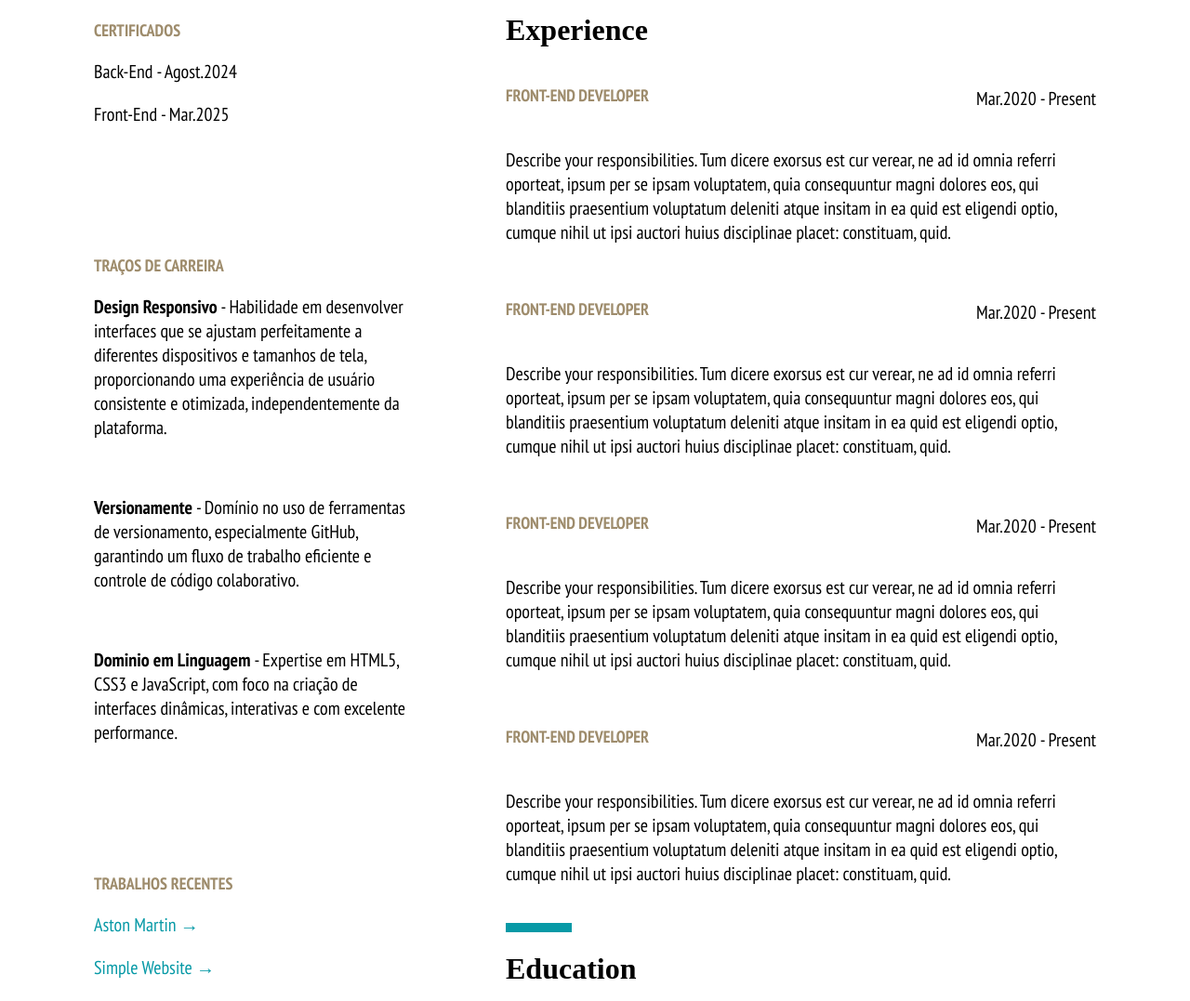
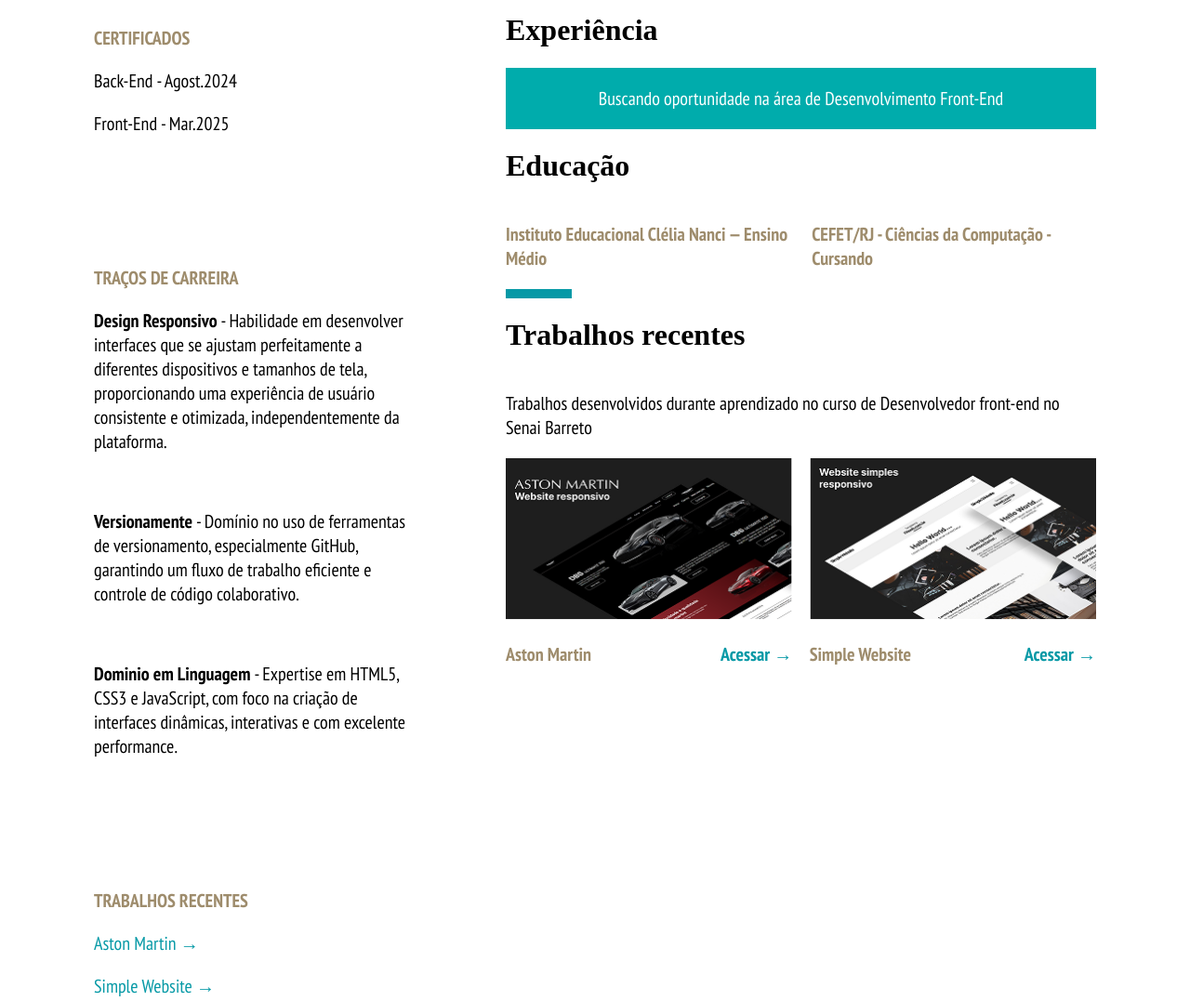
Before and after one commit to LuraKamuRa/lucas-cespes, a plain HTML site: page index.html in a window 1280 px wide. Shown: the part 1000-2077 px from the top of the page at 93% size. Drawn offline with Linux system fonts and the light colour scheme; a web font is replaced by a local one.

Commit message:
finalização da customização da pagina

```diff
--- a/index.html
+++ b/index.html
@@ -27,7 +27,7 @@
             <p>DESENVOLVEDOR</p>
             <h1>Lucas Cespes </h1>
             <div class="contato-button">
-                <P><a href="#">CONTACT ME</a></P>
+                <P><a href="#">CONTATE ME</a></P>
             </div>
         </div>
     </div>
@@ -63,55 +63,25 @@
         </div>
         <div class="coluna2">
             <div class="sobre">
-                <h1>About Me</h1>
+                <h1>Sobre mim</h1>
                 <p>Sou um entusiasta da programação, começando minha jornada no mundo da tecnologia e desenvolvimento Front-End e Back-End!</p>
 
             </div>
             <div class="quebra"></div>
             <div class="experience">
-                <h1>Experience</h1>
-                <div class="content">
-                    <div class="title">
-                        <div class="skill"><h3>FRONT-END DEVELOPER</h3></div>
-                        <div class="data"><p>Mar.2020 - Present</p></div>
-                    </div>
-                    <p>Describe your responsibilities.  Tum dicere exorsus est cur verear, ne ad id omnia referri oporteat, ipsum per se ipsam voluptatem, quia consequuntur magni dolores eos, qui blanditiis praesentium voluptatum deleniti atque insitam in ea quid est eligendi optio, cumque nihil ut ipsi auctori huius disciplinae placet: constituam, quid.</p>
+                <h1>Experiência</h1>
+                <div class="busca">
+                    <p>Buscando oportunidade na área de Desenvolvimento Front-End</p>
                 </div>
+
             </div>
-            <div class="experience">
-                <div class="content">
-                    <div class="title">
-                        <div class="skill"><h3>FRONT-END DEVELOPER</h3></div>
-                        <div class="data"><p>Mar.2020 - Present</p></div>
-                    </div>
-                    <p>Describe your responsibilities.  Tum dicere exorsus est cur verear, ne ad id omnia referri oporteat, ipsum per se ipsam voluptatem, quia consequuntur magni dolores eos, qui blanditiis praesentium voluptatum deleniti atque insitam in ea quid est eligendi optio, cumque nihil ut ipsi auctori huius disciplinae placet: constituam, quid.</p>
-                </div>
-            </div>
-            <div class="experience">
-                <div class="content">
-                    <div class="title">
-                        <div class="skill"><h3>FRONT-END DEVELOPER</h3></div>
-                        <div class="data"><p>Mar.2020 - Present</p></div>
-                    </div>
-                    <p>Describe your responsibilities.  Tum dicere exorsus est cur verear, ne ad id omnia referri oporteat, ipsum per se ipsam voluptatem, quia consequuntur magni dolores eos, qui blanditiis praesentium voluptatum deleniti atque insitam in ea quid est eligendi optio, cumque nihil ut ipsi auctori huius disciplinae placet: constituam, quid.</p>
-                </div>
-            </div>
-            <div class="experience">
-                <div class="content">
-                    <div class="title">
-                        <div class="skill"><h3>FRONT-END DEVELOPER</h3></div>
-                        <div class="data"><p>Mar.2020 - Present</p></div>
-                    </div>
-                    <p>Describe your responsibilities.  Tum dicere exorsus est cur verear, ne ad id omnia referri oporteat, ipsum per se ipsam voluptatem, quia consequuntur magni dolores eos, qui blanditiis praesentium voluptatum deleniti atque insitam in ea quid est eligendi optio, cumque nihil ut ipsi auctori huius disciplinae placet: constituam, quid.</p>
-                </div>
-            </div>
-            <div class="quebra"></div>
+
             <div class="education">
                 <div class="quebra2"></div>
-                <h1>Education</h1>
+                <h1>Educação</h1>
                 <div class="title">
-                    <div class="skill"><h3>BFA in Graphic Design — James Madison University</h3></div>
-                    <div class="data"><p>Graduated 2014</p></div>
+                    <div class="skill"><h3>Instituto Educacional Clélia Nanci — Ensino Médio</h3></div>
+                    <div class="data"><h3>CEFET/RJ - Ciências da Computação - Cursando </h3></div>
 
                 </div>
             </div>
@@ -149,12 +119,10 @@
     <div class="footer">
         <div class="info">
             <h1>Contate-Me!</h1>
-            <h2>cespespinna@email.com</h2>
+            <h2>cespespinna@gmail.com</h2>
             <h2>(21) 96685-2124</h2>
             <a href="https://github.com/LuraKamuRa" target="_blank"><img src="./img/github.png" alt="" id="true"></a>
-            <a href="#"><img src="./img/instagram.svg" alt="" id="true"></a>
-            <a href="#"><img src="./img/linkedin.svg" alt="" id="true"></a>
-            <a href="#"><img src="./img/twitter.svg" alt=""></a>
+            <a href="https://www.linkedin.com/in/lucas-cespes-pinna-5b81612b3/"><img src="./img/linkedin.svg" alt="" id="true"></a>
 
 
         </div>
--- a/style.css
+++ b/style.css
@@ -48,7 +48,7 @@
     --primary: #0699A6;
     --Secondary:#9E8C6C;
     --text: #000000;
-    --background: #f5f3f0;
+    --background: #e6e6e6;
 }
 
 a{
@@ -146,12 +146,20 @@ a{
 .coluna1 p{
     font-size: 20px;
 }
+.busca{
+    width: 100%;
+    height: 60px;
+    background-color: rgb(0, 172, 172);
+    color: white;
+    text-align: center;
+    align-content: center;
+}
 .skillset, .awards, .carrer, .correr{
     margin-bottom: 100px;
     width: inherit;
 }
 h3{
-    font-size: 18px;
+    font-size: 20px;
     font-weight: 700;
     color: var(--Secondary);
 }
@@ -220,6 +228,9 @@ h3{
     align-content: center;
 
 }
+.busca{
+    height: 100%;
+}
 .info{
     width: 793px;
     height: 258px;
@@ -245,7 +256,7 @@ h1, h2{
 }
 #true{
     margin-top: 16px;
-    margin-right: 46px;
+    margin-right: 20px;
 }
 
 /* Footer */
```
Also changed, not shown: img/Rectangle.png (deleted).
